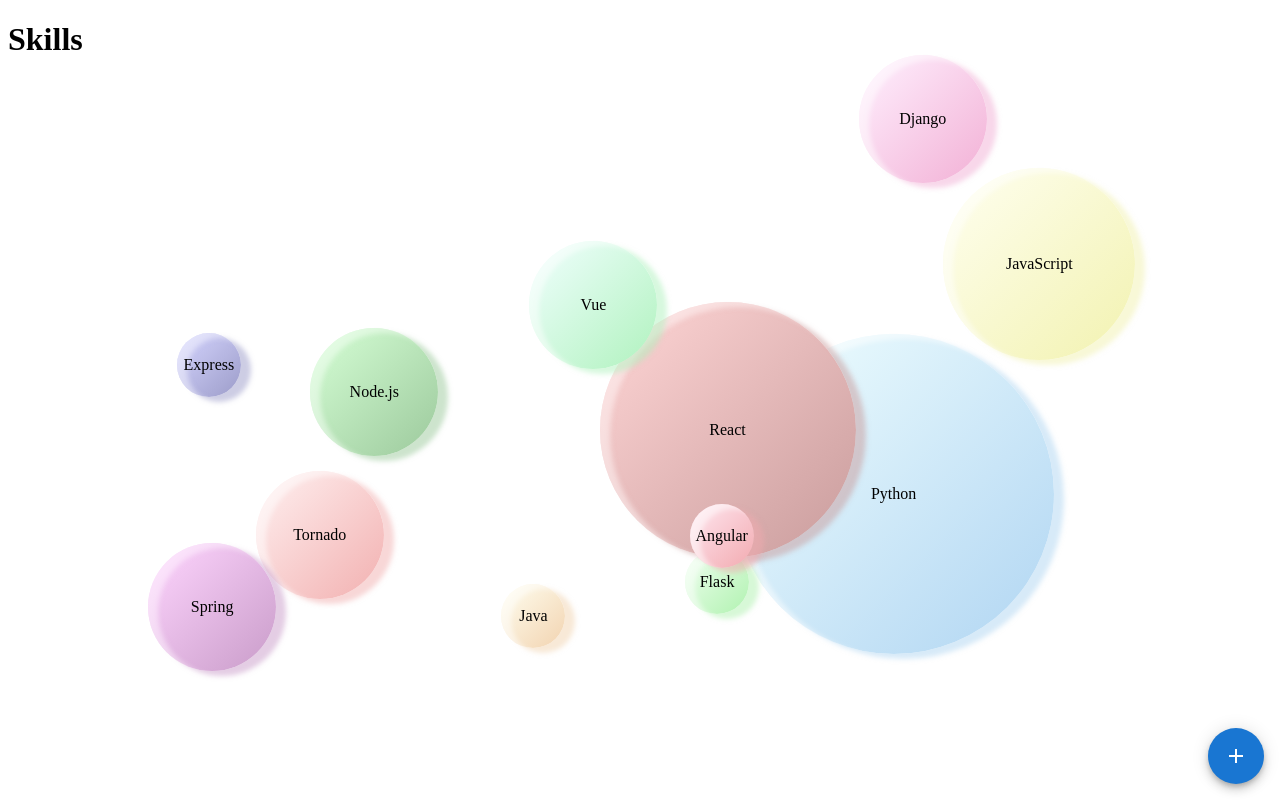
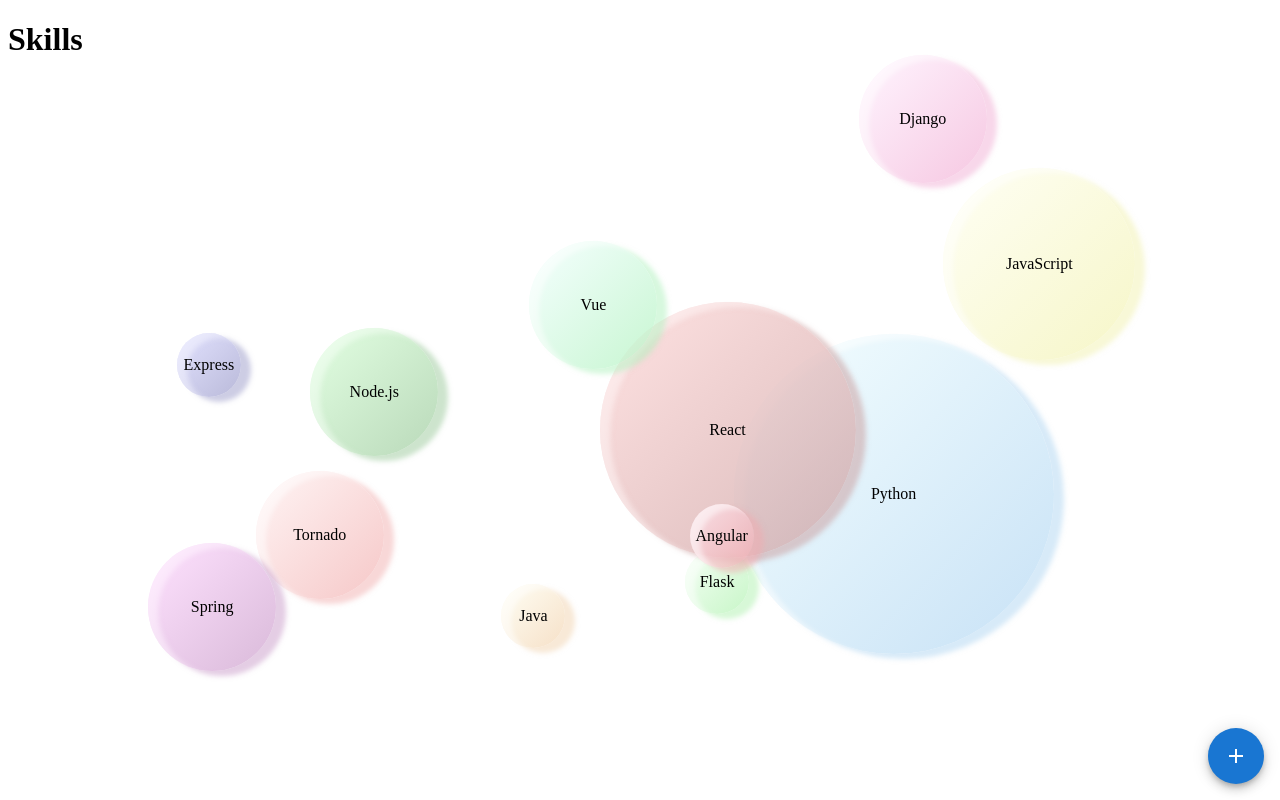
Before and after one commit to DerZander/zander-digital, a React (Vite) app: page /#/skills in a window 1280 px wide. Built offline with nearby package versions, Linux system fonts and the light colour scheme.

Commit message:
skills vorbereitet

```diff
--- a/src/pages/skills.jsx
+++ b/src/pages/skills.jsx
@@ -57,8 +57,8 @@
     const rgbColor = skill.rgb;
     const darker_factor = 0.95;
     const light_factor = 1.3;
-    const lightColor = rgbToCss(adjustBrightness(rgbColor, light_factor));
-    const darkColor = rgbToCss(adjustBrightness(rgbColor, darker_factor));
+    const lightColor = rgbToCss(adjustBrightness(rgbColor, light_factor), 0.7);
+    const darkColor = rgbToCss(adjustBrightness(rgbColor, darker_factor), 0.7);
 
     const dynamicStyle = {
         ...skillBubbleStyle,
```
